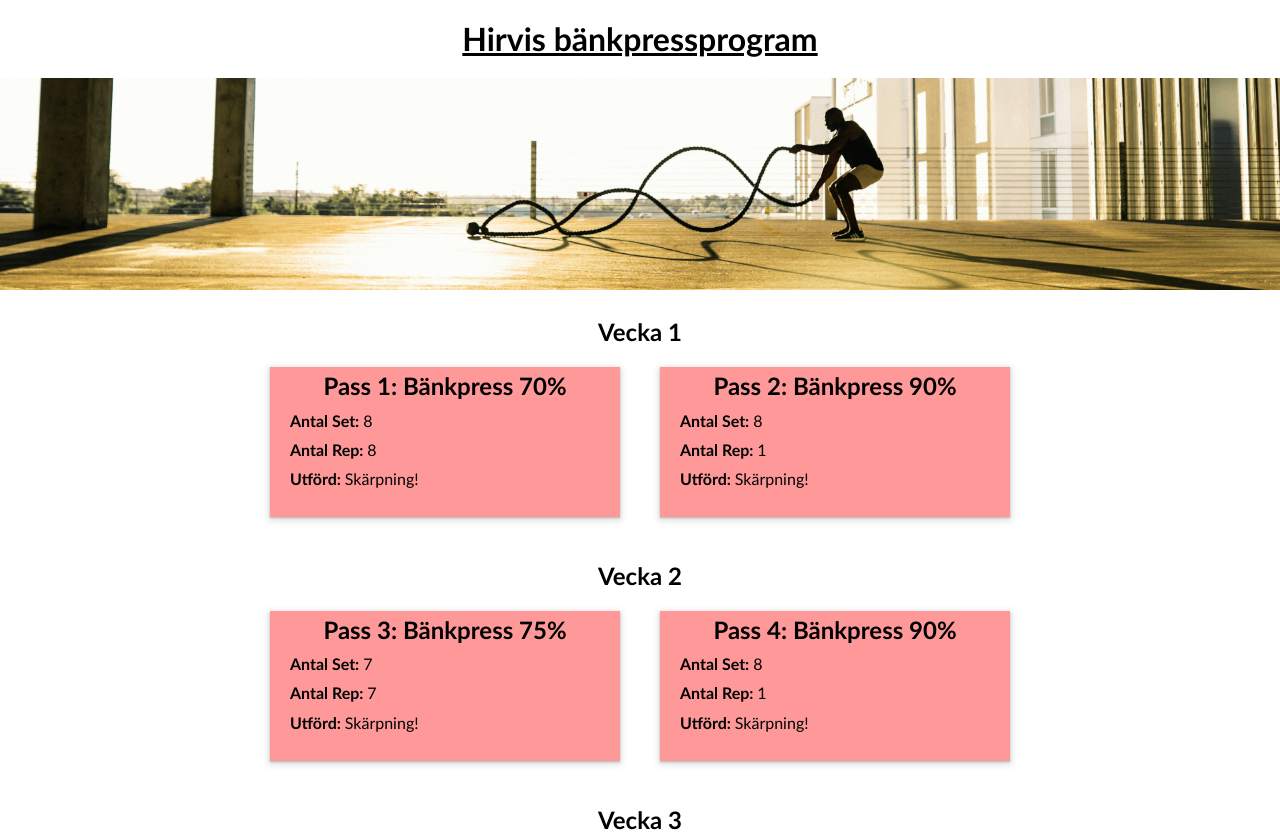
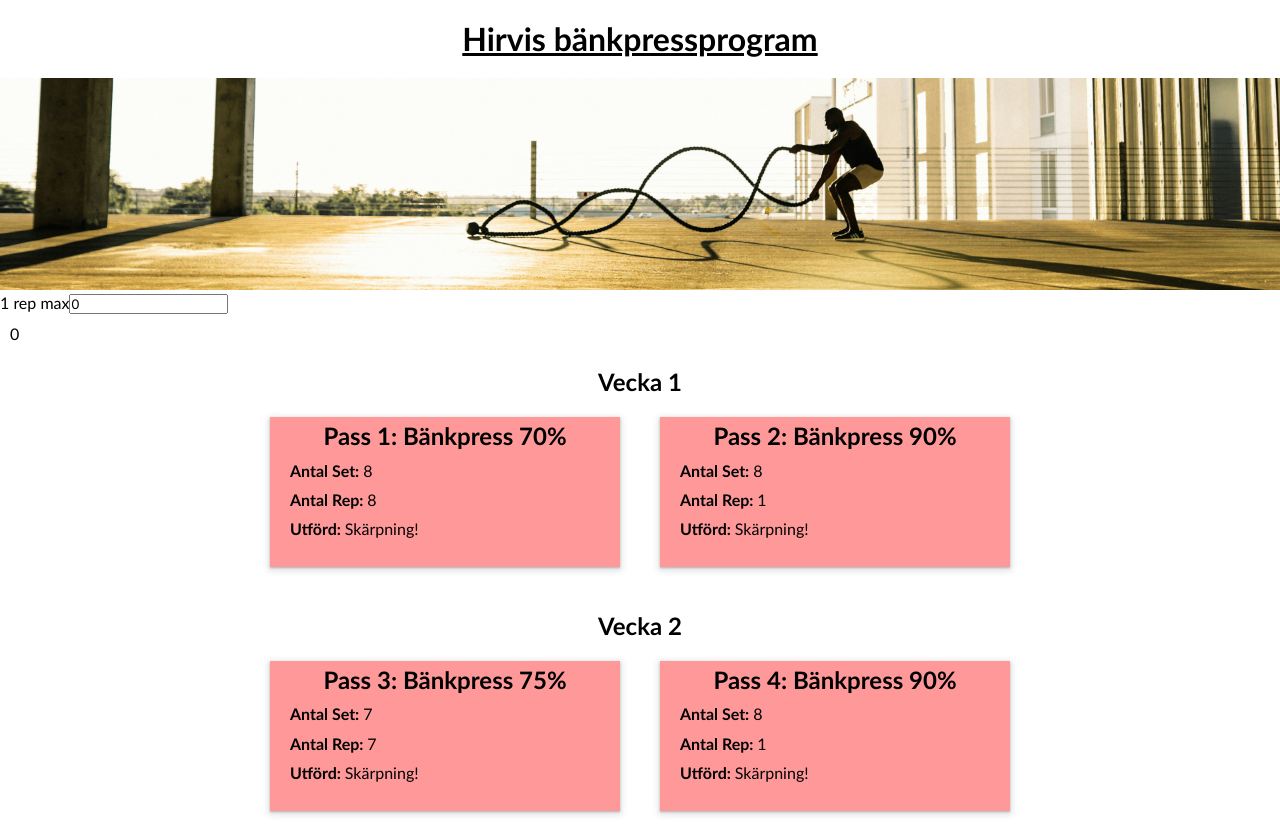
Before and after one commit to MarkusVickman/react-m1, a React (Vite) app: page / in a window 1280 px wide. Shown: the top 832 px of the page. Built offline with nearby package versions, Linux system fonts and the light colour scheme.

Commit message:
Update App.tsx
test av en input för att räkna ut 1 rm

```diff
--- a/src/components/App.tsx
+++ b/src/components/App.tsx
@@ -8,6 +8,10 @@ import { useState } from 'react'
 
 
 function App() {
+
+  //use state för input till beräkning av 1rm
+  const [oneRm, setOneRm] = useState<number>(0);
+
 
   //Skapar ny instans av klassen LocalStorageWorkouts
   const localStorageWorkouts = new LocalStorageWorkouts();
@@ -39,6 +43,12 @@ function App() {
   */
   return (
     <>
+      <div>
+        <label>1 rep max</label>
+        <input type="number" name="onerm" id="onerm" value={oneRm} onChange={(event) => setOneRm(Number(event.target.value))} />
+
+        <p>{oneRm}</p>
+        </div>
       <div className='big-container'>
         <h2>Vecka 1</h2>
         {day1.map((workout: WorkoutTypes) => <Workout workout={workout} key={workout.id} />)}
```
